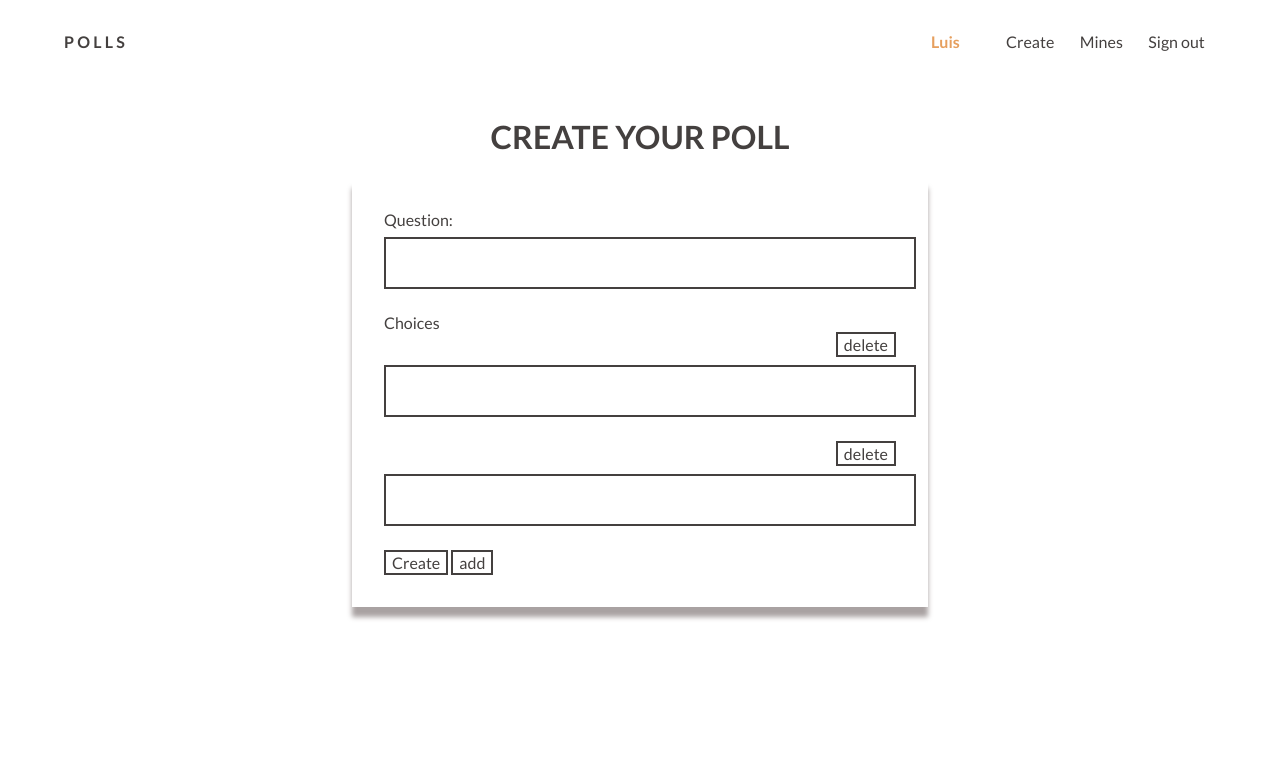
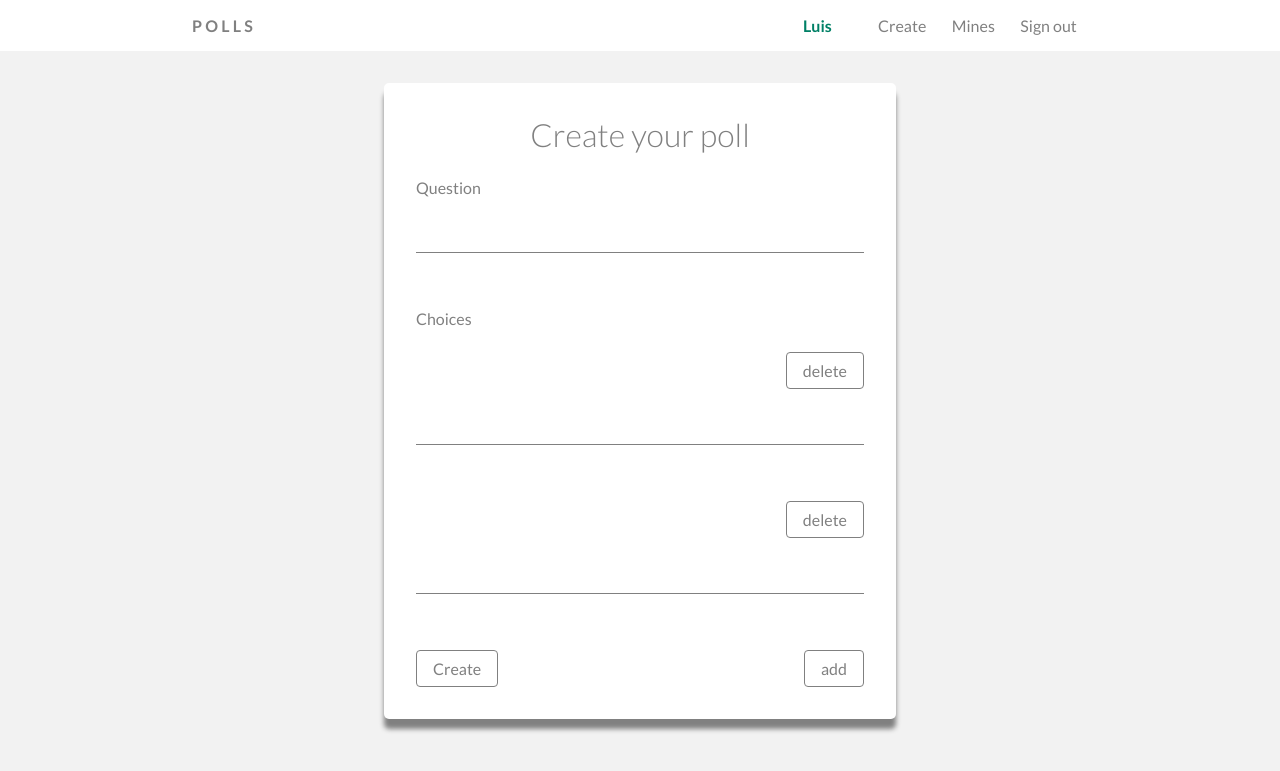
Before and after one commit to ajmejia/LearningDjango, a Django app: page /polls/create in a window 1280 px wide. Shown: the top 771 px of the page. Run offline with Django 3.2, Linux system fonts and the light colour scheme; a user stored in the database is signed in; parts of the project's set-up code (start-up, migrations or seed data) failed here and were passed over; some libraries are stand-ins or nearby versions.

Commit message:
updated style

```diff
--- a/polls/static/polls/css/base_style.css
+++ b/polls/static/polls/css/base_style.css
@@ -1,22 +1,46 @@
+/* apply a natural box layout model to all elements */
+*, *:before, *:after {
+  -moz-box-sizing: border-box;
+  -webkit-box-sizing: border-box;
+  box-sizing: border-box; }
+
+.clearfix:after {
+  visibility: hidden;
+  display: block;
+  font-size: 0;
+  content: " ";
+  clear: both;
+  height: 0; }
+
 body {
+  background-color: #f2f2f2;
   font-family: 'Lato', sans-serif;
-  color: #44403f; }
+  color: #808080; }
+  body h1 {
+    margin-top: 0;
+    margin-bottom: 1rem;
+    font-size: 2rem;
+    font-weight: 300;
+    text-align: center; }
   body a {
     text-decoration: none;
-    color: #44403f; }
+    color: #808080; }
     body a:hover {
-      color: #e69f5e; }
+      color: #008066; }
+
+div, #navigation {
+  background-color: white; }
 
 #navigation {
-  padding: 2em 5%; }
+  padding: 1rem 15%; }
   #navigation #logo {
+    float: left;
     font-weight: 700;
     font-size: 1em;
     text-transform: uppercase;
     text-decoration: none;
     letter-spacing: 0.2em;
-    float: left;
-    color: #44403f; }
+    color: #808080; }
   #navigation nav {
     float: right; }
     #navigation nav a {
@@ -26,9 +50,10 @@ body {
       margin: 0 2em;
       font-weight: 700;
       text-transform: capitalize;
-      color: #e69f5e; }
+      color: #008066; }
 
 #flash-message-container {
+  background-color: #f2f2f2;
   height: 2em;
   width: 100%;
   margin: 0;
@@ -67,10 +92,4 @@ div.error {
   color: #cc0000;
   background-color: #ffcccc; }
 
-#page-container {
-  min-height: 500px;
-  text-align: center; }
-  #page-container #page-title {
-    text-transform: uppercase; }
-
 /*# sourceMappingURL=base_style.css.map */
--- a/polls/static/polls/css/base_style.scss
+++ b/polls/static/polls/css/base_style.scss
@@ -1,7 +1,31 @@
 @import "color_style";
 
+/* apply a natural box layout model to all elements */
+*, *:before, *:after {
+	-moz-box-sizing: border-box;
+	-webkit-box-sizing: border-box;
+	box-sizing: border-box;
+}
+
+.clearfix:after {
+	visibility: hidden;
+	display: block;
+	font-size: 0;
+	content: " ";
+	clear: both;
+	height: 0;
+}
+
 body {
+	background-color: $background;
 	font-family: 'Lato', sans-serif;
+	h1 {
+		margin-top: 0;
+		margin-bottom: 1rem;
+		font-size: 2rem;
+		font-weight: 300;
+		text-align: center;
+	}
 	color: $dark;
 	a {
 		text-decoration: none;
@@ -11,15 +35,18 @@ body {
 		}
 	}
 }
+div, #navigation {
+	background-color: white;
+}
 #navigation {
-	padding: 2em 5%;
+	padding: 1rem 15%;
 	#logo {
+		float: left;
 		font-weight: 700;
 		font-size: 1em;
 		text-transform: uppercase;
 		text-decoration: none;
 		letter-spacing: 0.2em;
-		float: left;
 		color: $dark;
 		}
 	nav {
@@ -37,6 +64,7 @@ body {
 	}
 }
 #flash-message-container {
+	background-color: $background;
 	height: 2em;
 	width: 100%;
 	margin: 0;
@@ -75,10 +103,3 @@ div.error {
 	color: $error;
 	background-color: $bg_error;
 }
-#page-container {
-	min-height: 500px;
-	text-align: center;
-	#page-title {
-		text-transform: uppercase;
-	}
-}
--- a/polls/static/polls/css/color_style.scss
+++ b/polls/static/polls/css/color_style.scss
@@ -1,6 +1,7 @@
-$dark: #44403f;
-$light: #a9a2a2;
-$highlight: #e69f5e;
+$background: #f2f2f2;
+$dark: #808080;
+$light: #d35f5f;
+$highlight: #008066;
 
 $success: #00cc00;
 $error: #cc0000;
--- a/polls/static/polls/css/form_style.css
+++ b/polls/static/polls/css/form_style.css
@@ -3,37 +3,56 @@
   margin: 0 auto;
   padding: 2em 2em;
   text-align: left;
-  box-shadow: 0px 10px 5px #a9a2a2; }
+  border-radius: 5px;
+  box-shadow: 0px 10px 5px #808080; }
   #page-body #form-message-container {
     height: 2em;
     width: 100%;
     margin: 0;
     padding: 0; }
-  #page-body p {
-    margin: 0;
-    padding: 0; }
+  #page-body .field-wrapper, #page-body .dynamic-form {
+    margin: 1.5rem 0 0 0; }
+    #page-body .field-wrapper .errorlist, #page-body .dynamic-form .errorlist {
+      margin-bottom: 0;
+      padding: 0;
+      display: inline;
+      list-style: none; }
+    #page-body .field-wrapper .error-field, #page-body .dynamic-form .error-field {
+      height: 1rem;
+      width: 100%;
+      max-width: 100%;
+      color: #cc0000; }
+  #page-body div:last-of-type {
+    margin-bottom: 2.5rem; }
 
 input[type="text"], input[type="email"], input[type="password"] {
   width: 100%;
   max-width: 100%;
-  height: 2em;
-  margin: 0.5em 0 1.5em 0;
-  padding: 0.5em;
-  border: 2px solid #44403f; }
+  height: 1.5rem;
+  margin: 2rem 0 0 0;
+  padding: 0;
+  border: none;
+  border-bottom: 1px solid #808080; }
+  input[type="text"]:focus, input[type="email"]:focus, input[type="password"]:focus {
+    outline: none;
+    border: none;
+    border-bottom: 1px solid #d35f5f; }
 
 input[type="submit"], input[type="button"] {
+  padding: 0.5rem 1rem;
   outline: none;
+  border: 1px solid #808080;
+  border-radius: 4px;
   background: transparent;
-  border: 2px solid #44403f;
   text-align: center;
   text-decoration: none;
   font-size: 1rem;
-  color: #44403f; }
-  input[type="submit"]:hover, input[type="button"]:hover {
-    boder: 2px solid #e69f5e;
-    color: #e69f5e; }
+  color: #808080; }
+  input[type="submit"]:hover, input[type="submit"]:focus, input[type="button"]:hover, input[type="button"]:focus {
+    border: 1px solid #d35f5f;
+    color: #d35f5f; }
 
-#delete {
+#delete, #add {
   float: right; }
 
 /*# sourceMappingURL=form_style.css.map */
--- a/polls/static/polls/css/form_style.scss
+++ b/polls/static/polls/css/form_style.scss
@@ -5,42 +5,65 @@
 	margin: 0 auto;
 	padding: 2em 2em;
 	text-align: left;
-	box-shadow: 0px 10px 5px $light;
+	border-radius: 5px;
+	box-shadow: 0px 10px 5px $dark;
 	#form-message-container {
 		height: 2em;
 		width: 100%;
 		margin: 0;
 		padding: 0;
 	}
-	p {
-		margin: 0;
-		padding: 0;
+	.field-wrapper,.dynamic-form {
+		margin: 1.5rem 0 0 0;
+		.errorlist {
+			margin-bottom: 0;
+			padding: 0;
+			display: inline;
+			list-style: none;
+		}
+		.error-field {
+			height: 1rem;
+			width: 100%;
+			max-width: 100%;
+			color: $error;
+		}
+	}
+	div:last-of-type {
+		margin-bottom: 2.5rem;
 	}
 }
 
 input[type="text"], input[type="email"], input[type="password"] {
 	width: 100%;
 	max-width: 100%;
-	height: 2em;
-	margin: 0.5em 0 1.5em 0;
-	padding: 0.5em;
-	border: 2px solid $dark;
+	height: 1.5rem;
+	margin: 2rem 0 0 0;
+	padding: 0;
+	border: none;
+	border-bottom: 1px solid $dark;
+	&:focus {
+		outline: none;
+		border: none;
+		border-bottom: 1px solid $light;
+	}
 }
 
 input[type="submit"], input[type="button"] {
+	padding: 0.5rem 1rem;
 	outline: none;
+	border: 1px solid $dark;
+	border-radius: 4px;
 	background: transparent;
-	border: 2px solid $dark;
 	text-align: center;
 	text-decoration: none;
 	font-size: 1rem;
 	color: $dark;
-	&:hover {
-		boder: 2px solid $highlight;
-		color: $highlight;
+	&:hover,&:focus {
+		border: 1px solid $light;
+		color: $light;
 	}
 }
 
-#delete {
+#delete,#add {
 	float: right;
 }
--- a/polls/templates/polls/create_poll.html
+++ b/polls/templates/polls/create_poll.html
@@ -26,14 +26,23 @@
 	{% endwith %}
 	<form action="{% url 'polls:create-poll' %}" method="post">
 		{% csrf_token %}
-		{{ question_form }}
-		<label>Choices</label>
+		<div class="field-wrapper">
+			<label for="{{ question_form.question.label }}">{{ question_form.question.label }}</label>
+			{{ question_form.question }}
+			<div class="error-field">
+				{{ question_form.question.errors }}
+			</div>
+		</div>
 		<div id="formset-placeholder">
 			{{ choice_forms.management_form }}
+			<label>Choices</label>
 			{% for choice_form in choice_forms.forms %}
 				<div class="dynamic-form">
 						<input type="button" id="delete" class="delete-form-row" value="delete">
 						{{ choice_form.choice }}
+						<div class="error-field">
+							{{ choice_form.choice.errors }}
+						</div>
 				</div>
 			{% endfor %}
 		</div>
--- a/templates/base_template.html
+++ b/templates/base_template.html
@@ -5,13 +5,13 @@
     {% load staticfiles %}
     <title>Polls Site</title>
     <link rel="stylesheet" type="text/css" href="{% static 'polls/css/normalize.css' %}">
-    <link href='https://fonts.googleapis.com/css?family=Lato:400,700' rel='stylesheet' type='text/css'>
+    <link href='https://fonts.googleapis.com/css?family=Lato:300,400,700' rel='stylesheet' type='text/css'>
     <link rel="stylesheet" type="text/css" href="{% static 'polls/css/base_style.css' %}">
     {% block add_styles %}
     {% endblock %}
   </head>
   <body>
-		<header id="navigation">
+		<header id="navigation" class="clearfix">
 			<a href="{% url 'polls:index' %}" id="logo">polls</a>
 			{% with polluser=request.user %}
 				<nav>
@@ -31,13 +31,11 @@
 			{% block flash_messages_block %}
 			{% endblock %}
 		</div>
-		<div id="page-container">
-			<h1 id="page-title">{% block page_title %}{% endblock %}</h1>
 			<div id="page-body">
+				<h1 id="page-title">{% block page_title %}{% endblock %}</h1>
 				{% block page_body %}
 				{% endblock %}
 			</div>
-		</div>
 
 		{% block js %}
 		{% endblock %}
```
Also changed, not shown: polls/static/polls/css/index_style.css (+32 -23 lines), polls/static/polls/css/index_style.scss (+31 -17 lines), polls/templates/polls/index.html (+9 -5 lines), polls/templates/polls/login.html (+9 -3 lines), polls/templates/polls/signup.html (+16 -4 lines), db.sqlite3.
